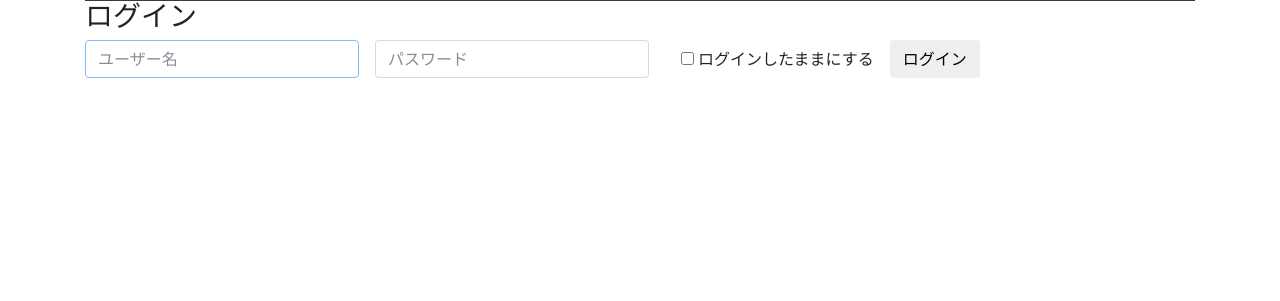
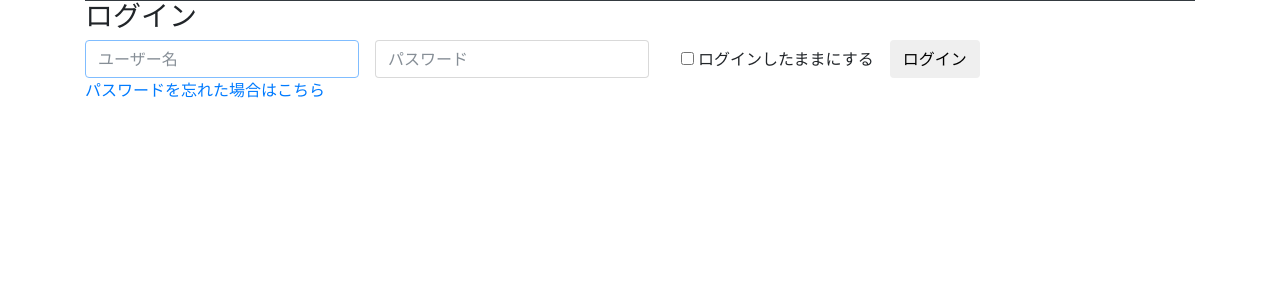
Before and after one commit to sandmark/DjangoPerfectSquare, a Django app: page /accounts/login/ in a window 1280 px wide. Shown: the part 55-356 px from the top of the page. Run offline with Django 3.2, Linux system fonts and the light colour scheme; parts of the project's set-up code (start-up, migrations or seed data) failed here and were passed over; some libraries are stand-ins or nearby versions.

Commit message:
Add link to account_reset_password

```diff
--- a/templates/allauth/account/login.html
+++ b/templates/allauth/account/login.html
@@ -27,4 +27,8 @@
 
   <button type="submit" class="btn btn-default">ログイン</button>
 </form>
+
+<p>
+  <a href="{% url 'account_reset_password' %}">パスワードを忘れた場合はこちら</a>
+</p>
 {% endblock content %}
```
